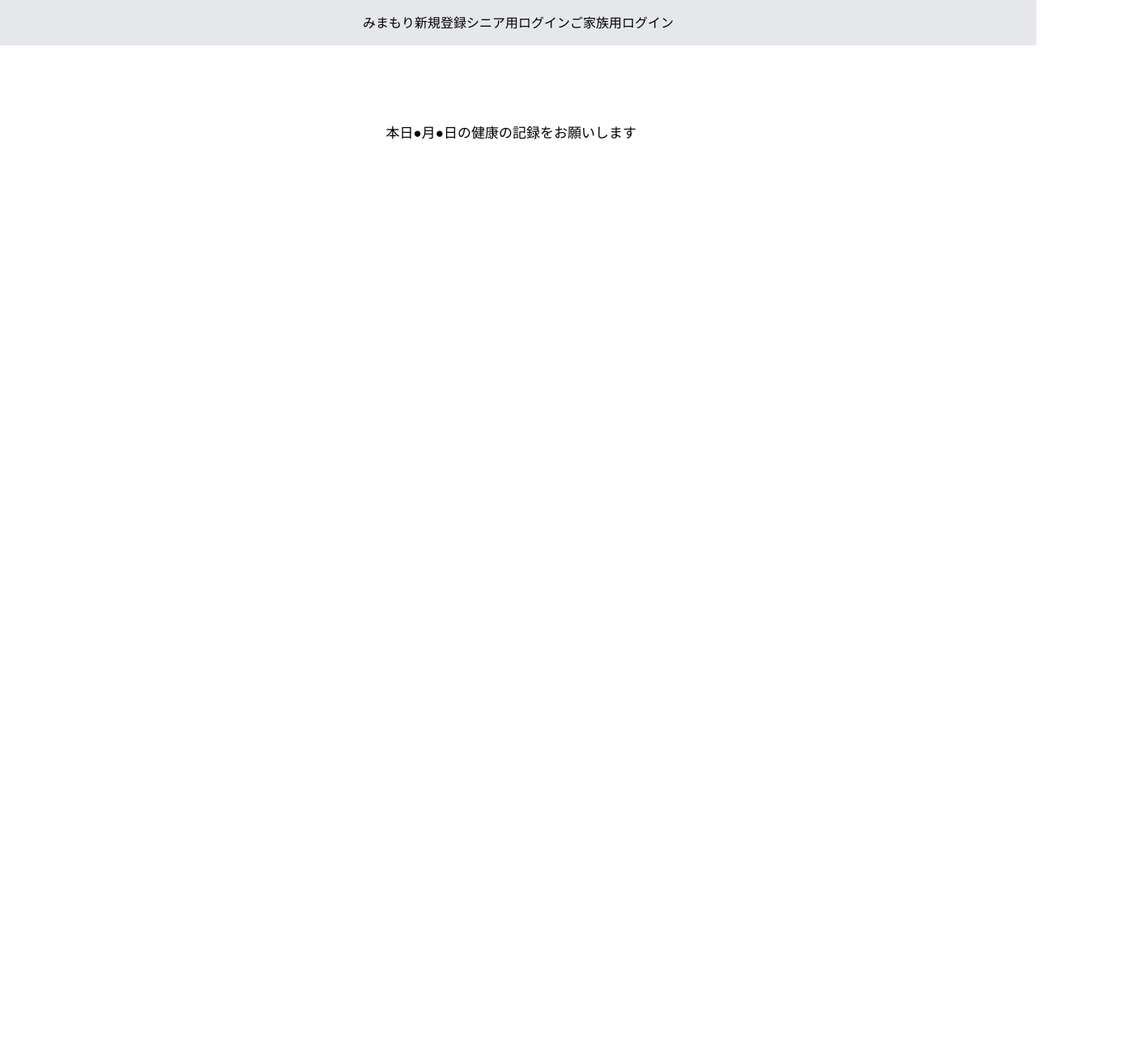
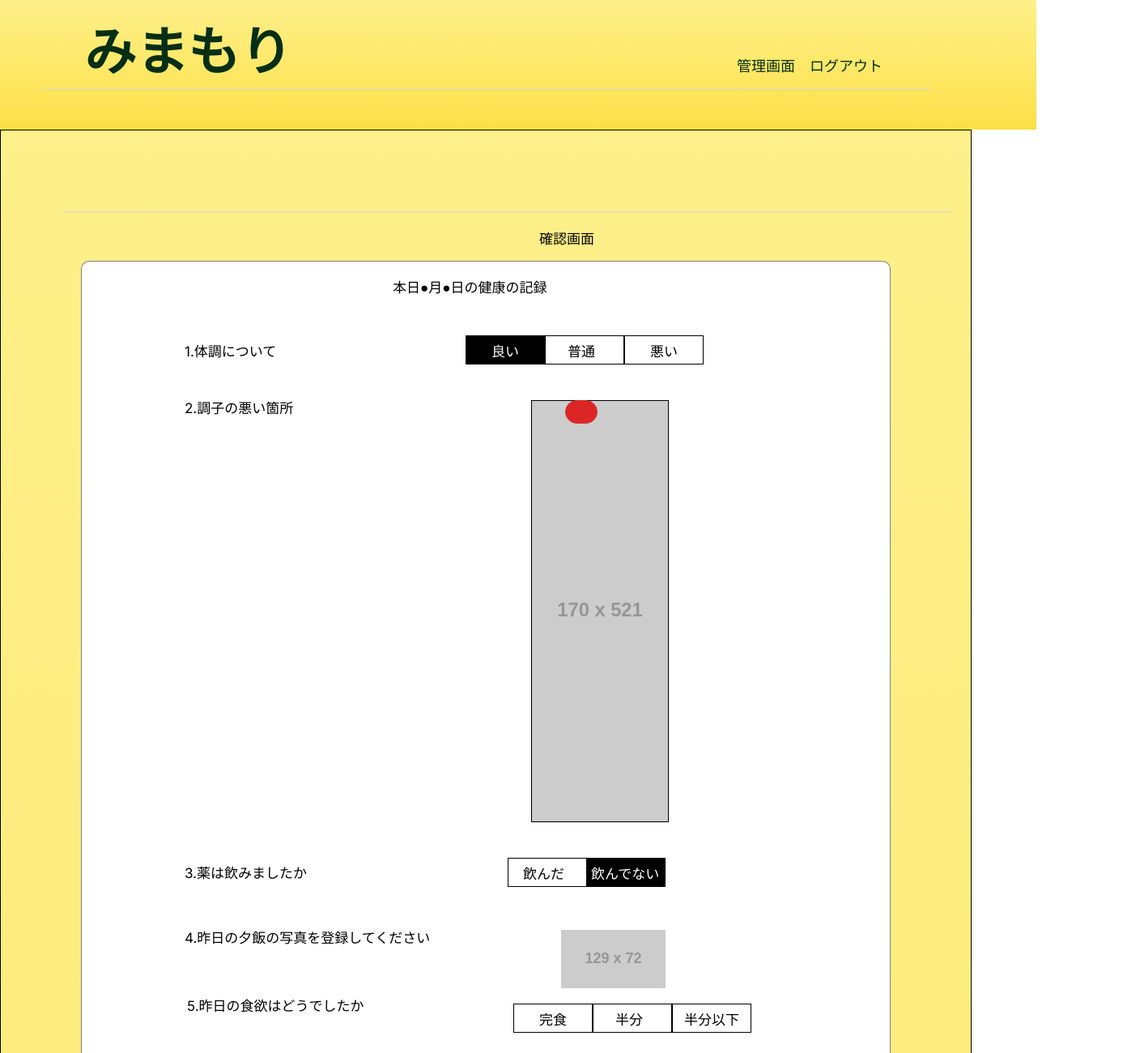
Before and after one commit to ms-engineer-bc-4b/mimamori, a Next.js app in the folder App/app/next/: page /senior/senior_daily_report in a window 1280 px wide. Shown: the top 1300 px of the page at 81% size, 1408 px wide, since content can reach past the window. Before the commit the page ends 800 px from the top, so only its background shows below. Built offline with nearby package versions, Linux system fonts and the light colour scheme.

Commit message:
Update page.tsx
大枠のページ作成
細かなバリデーションは後ほど作成

```diff
--- a/App/app/next/src/app/senior/senior_daily_report/page.tsx
+++ b/App/app/next/src/app/senior/senior_daily_report/page.tsx
@@ -6,47 +6,197 @@ import Link from 'next/link';
 // シンプルなヘッダーコンポーネント
 const Header = () => {
   return (
-    <header className="text-center py-4 bg-gray-200">
-      {/* ここにヘッダーのコンテンツを追加 */}
-      みまもり
+    <header className="text-center h-[160px] p-2 left-0 top-0 bg-gradient-to-b from-yellow-200 to-yellow-300">
+    {/* ここにヘッダーのコンテンツを追加 */}
 
-      <Link href="/register" passHref>
-      新規登録
+    <div className="w-[1400px] h-[703px] relative">
+      <div className="left-[96px] top-[8px] absolute text-green-950 text-[64px] font-bold font-['Zen Maru Gothic']">
+        みまもり
+      </div>
+      <div className="left-[902px] top-[60px] absolute text-green-950 text-lg font-normal font-['Inter']">
+      <Link href="/senior/senior_home">
+        管理画面
       </Link>
+      </div>
+      <div className="left-[992px] top-[60px] absolute text-green-950 text-lg font-normal font-['Inter']">
+      <Link href="/senior/senior_login">
+        ログアウト
+      </Link>
+      </div>
+      <div className="w-[1100px] h-px left-[44px] top-[102px] absolute bg-zinc-300 rounded-[5px]"></div>
+    </div>
 
-      <Link href="/senior-login" passHref>
-      シニア用ログイン
-      </Link>
-
-      <Link href="/login" passHref>
-      ご家族用ログイン
-      </Link>
-
-
-    </header>
+  </header>
   );
 };
 
-export default function Home() {
+export default function SeniorReport() {
   return (
     <div className="flex flex-col min-h-screen">
       {/* ヘッダーの呼び出し */}
       <Header />
+      {/* メインコンテンツ */}
+      <main>
+        {/* CSSあり*/}
+        <div className="w-[1200px] h-[6000px] relative">
+              {/* 黄色背景 */}
+              <div className="w-[1200px] h-[6000px] p-2 left-0 top-0 absolute
+                bg-gradient-to-b from-yellow-200 to-yellow-300 border border-black">
+              </div>
+              {/* 囲い枠 */}
+              <div className="w-[1000px] h-[1310px] left-[100px] top-[8px] absolute">
+                {/* className="flex-grow flex flex-col items-center p-24" */}
+                  <div className="w-[91px] h-[27px] left-[566px] top-[115px]
+                    absolute text-black text-[17px] font-normal font-['Inter']">
+                    確認画面
+                  </div>
+                  <div className="w-[1000px] h-[1156px] left-0 top-[154px]
+                    absolute bg-white rounded-[10px]
+                    border border-black border-opacity-50">
+                  </div>
+                  <div className="w-[206px] h-[26px] left-[385px] top-[175px]
+                    absolute text-black
+                    text-[17px] font-normal font-['Inter']">
+                      {/* 日付関数  Yet*/}
+                    本日●月●日の健康の記録
+                  </div>
+              </div>
 
-      {/* メインコンテンツ */}
-      <main className="flex-grow flex flex-col items-center p-24">
-        {/* <h1 className='text-2xl font-bold'>本日●月●日の健康の記録をお願いします</h1> */}
-        <div className="w-[327px] h-[27px] text-black text-[17px] font-normal font-['Inter']">本日●月●日の健康の記録をお願いします</div>
+              {/* 1 */}
+              <div className="w-[123px] h-[17px] left-[228px] top-[262px] absolute text-black text-[17px] font-normal font-['Inter']">
+                1.体調について
+              </div>
+                <div className="w-[294px] h-9 left-[575px] top-[254px] absolute">
+                {/* いい */}
+                <div className="w-[98px] h-9 left-0 top-0 absolute bg-black border border-black">
+                  </div>
+                  <div className="left-[32px] top-[8px]
+                    absolute text-white text-[17px] font-normal font-['Inter']">
+                    良い
+                  </div>
+                  {/* 普通 */}
+                  <div className="w-[98px] h-9 left-[98px] top-0 absolute bg-white border border-black">
+                  </div>
+                  <div className="left-[126px] top-[8px]
+                    absolute text-black text-[17px] font-normal font-['Inter']">
+                    普通
+                  </div>
+                  {/* 悪い */}
+                  <div className="w-[98px] h-9 left-[196px] top-0 absolute bg-white border border-black">
+                  </div>
+                  <div className="left-[228px] top-[8px]
+                    absolute text-black text-[17px] font-normal font-['Inter']">
+                    悪い
+                  </div>
+                </div>
 
-        {/* // 本日●月●日の健康の記録をお願いします
-          text-black
-          text-[17px]
-          font-normal
-          font-['Inter'] */}
-        {/* <AddTask /> */}
+                {/* 2 */}
+              <div className="w-[152px] h-[17px] left-[228px] top-[332px] absolute text-black text-[17px] font-normal font-['Inter']">
+                2.調子の悪い箇所
+              </div>
+                {/* image */}
+                  <img className="w-[170px] h-[521px] left-[656px] top-[334px]
+                    absolute shadow border border-black" src="https://via.placeholder.com/170x521" />
+                  {/* タップしたimage */}
+                  <div className="w-10 h-[29px] left-[698px] top-[334px] absolute bg-red-600
+                  rounded-full border border-red-600">
+                  </div>
 
-        {/* <DailyReport tasks={tasks} /> */}
+              {/* 3 */}
+              <div className="w-[152px] h-[17px] left-[228px] top-[906px]
+                absolute text-black text-[17px] font-normal font-['Inter']">
+                3.薬は飲みましたか
+              </div>
+              <div className="w-[195px] h-9 left-[627px] top-[899px] absolute">
+                  <div className="w-[98px] h-9 left-0 top-0 absolute bg-white border border-black"></div>
+                  <div className="w-[98px] h-9 left-[97px] top-0 absolute bg-black border border-black"></div>
+                  <div className="left-[19px] top-[8px] absolute text-black text-[17px] font-normal font-['Inter']">
+                    飲んだ</div>
+                  <div className="left-[103px] top-[8px] absolute text-white text-[17px] font-normal font-['Inter']">
+                    飲んでない</div>
+              </div>
 
+
+              {/* 4 */}
+              <div className="w-[333px] h-[17px] left-[228px] top-[986px]
+                absolute text-black text-[17px] font-normal font-['Inter']">
+                4.昨日の夕飯の写真を登録してください
+              </div>
+              {/* イメージ取得のコーディング必要 Yet*/}
+              <img className="w-[129px] h-[72px] left-[693px] top-[988px] absolute" src="https://via.placeholder.com/129x72" />
+
+
+              {/* 5 */}
+              <div className="w-[333px] h-[17px] left-[231px] top-[1070px]
+                absolute text-black text-[17px] font-normal font-['Inter']">
+                5.昨日の食欲はどうでしたか
+              </div>
+              <div className="w-[294px] h-9 left-[634px] top-[1079px] absolute">
+                    <div className="w-[98px] h-9 left-0 top-0 absolute bg-white border border-black">
+                    </div>
+
+                    <div className="w-[98px] h-9 left-[196px] top-0 absolute bg-white border border-black">
+                    </div>
+                    <div className="w-[98px] h-9 left-[98px] top-0 absolute bg-white border border-black">
+                    </div>
+                    <div className="left-[32px] top-[8px]
+                      absolute text-black text-[17px] font-normal font-['Inter']">
+                      完食
+                    </div>
+                    <div className="left-[126px] top-[8px]
+                      absolute text-black text-[17px] font-normal font-['Inter']">
+                      半分
+                    </div>
+                    <div className="left-[211px] top-[8px]
+                      absolute text-black text-[17px] font-normal font-['Inter']">
+                      半分以下
+                    </div>
+                </div>
+
+
+              {/* 6 */}
+              <div className="w-[333px] h-[17px] left-[231px] top-[1155px]
+                absolute text-black text-[17px] font-normal font-['Inter']">
+                6.音声で体調を教えてください
+              </div>
+              <div className="w-[1100px] h-px left-[77px] top-[101px]
+                absolute bg-zinc-300 rounded-[5px]">
+              </div>
+              <div className="w-[294px] h-[89px] left-[634px] top-[1166px] absolute">
+                  <div className="w-[294px] h-[89px] left-0 top-0
+                    absolute bg-white border border-black">
+                  </div>
+                  {/* Wisperの反映どうすればいいか確認 Yet */}
+                  <div className="w-[294px] h-[89px] left-0 top-0
+                    absolute text-black text-[17px] font-normal font-['Inter']">
+                      元気です。<br/>
+                      ご飯は胃もたれして食べれませんでし<br/>
+                      た。
+                  </div>
+              </div>
+
+              {/* 戻るボタンとその設定 */}
+              <div className="w-[261px] h-[65px] left-[297px] top-[1344px]
+                absolute bg-zinc-300 rounded-[10px] shadow">
+              </div>
+              <div className="left-[401px] top-[1362px]
+                absolute text-black text-[25px] font-normal font-['Inter']">
+                <Link href="/senior/senior_daily_report">
+                戻る
+                </Link>
+              </div>
+
+              {/* 送信ボタンとその設定 */}
+              <div className="w-[261px] h-[65px] left-[674px] top-[1344px]
+                absolute bg-zinc-300 rounded-[10px] shadow">
+              </div>
+              <div className="left-[780px] top-[1362px]
+                absolute text-black text-[25px] font-normal font-['Inter']">
+                <Link href="/senior/senior_daily_report_done">
+                送信
+                </Link>
+              </div>
+        </div>
       </main>
 
       {/* フッターの呼び出し */}
```
